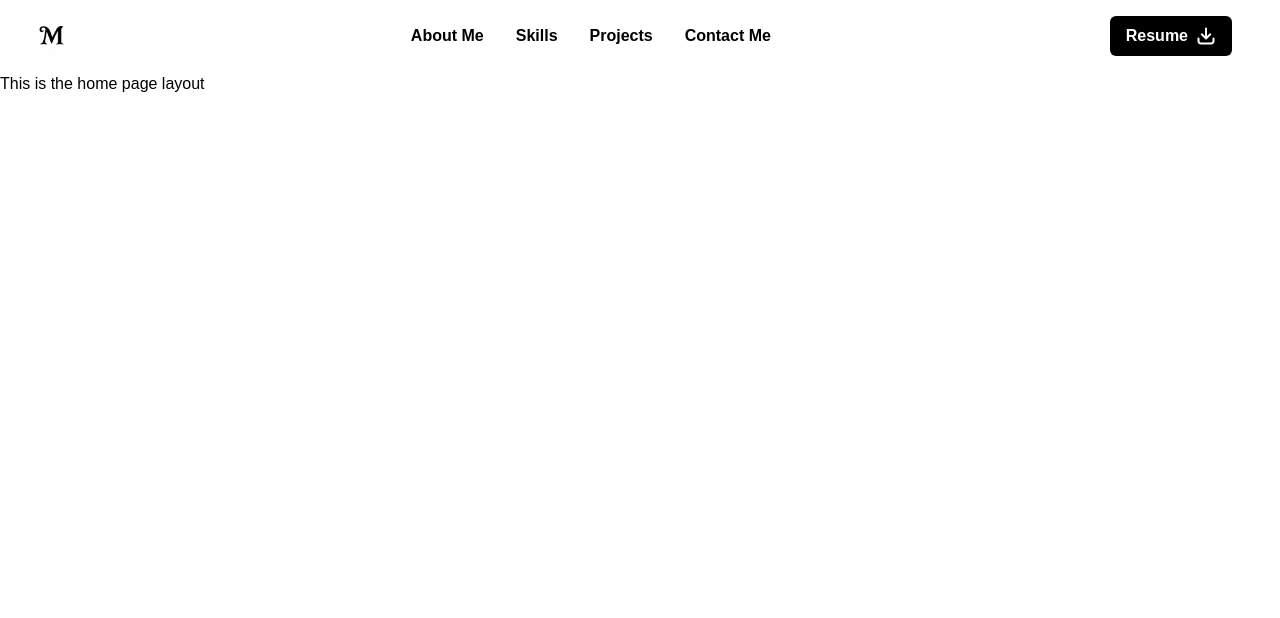
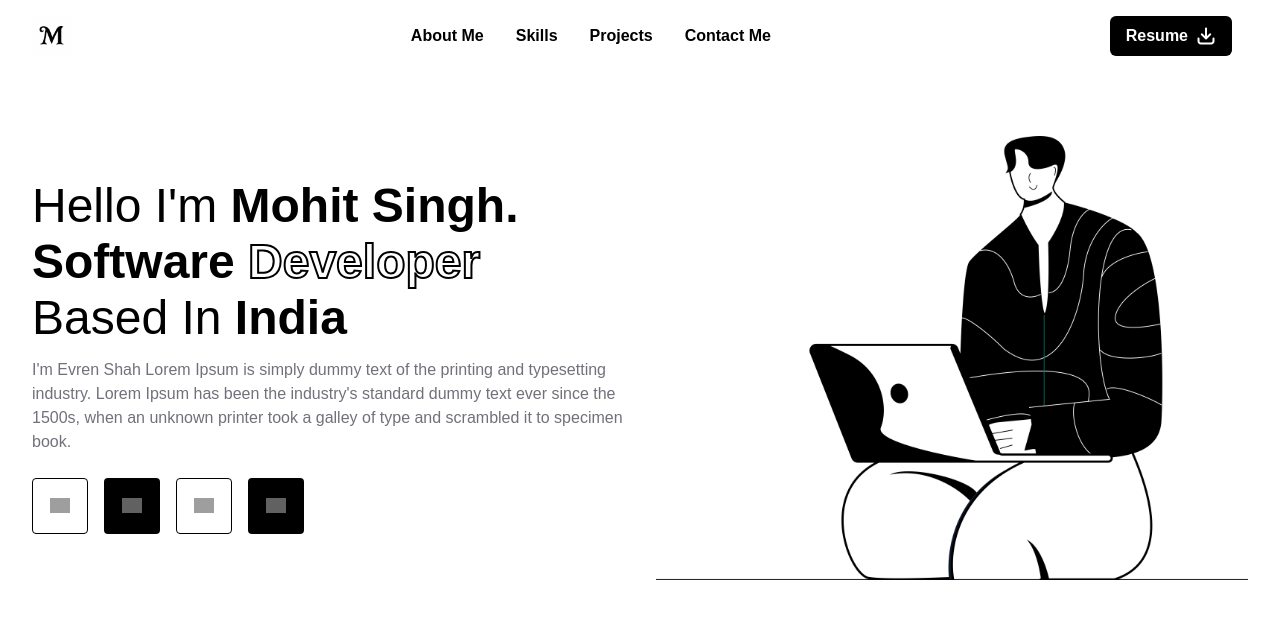
Before and after one commit to Mohit0205ms/Portfolio, a Next.js app: page / in a window 1280 px wide. Shown: the top 618 px of the page. Built offline with nearby package versions, Linux system fonts and the light colour scheme; grey boxes are pictures that could not be loaded.

Commit message:
added Hero Section and also create SocailLinkCard in share component

```diff
--- a/app/page.tsx
+++ b/app/page.tsx
@@ -1,9 +1,10 @@
+import HeroSection from "@/components/HeroSection";
 import Image from "next/image";
 
 export default function Home() {
   return (
-    <div className="flex min-h-screen bg-white">
-      <span className="text-black">This is the home page layout</span>
+    <div className="min-h-screen bg-white">
+      <HeroSection/>
     </div>
   );
 }
--- a/assets/index.tsx
+++ b/assets/index.tsx
@@ -1,7 +1,11 @@
+// Icons
 import downloadIcon from './icons/download.png';
 import logo from './icons/logo.png';
 import menuIcon from './icons/menu.png';
 import closeIcon from './icons/close.png';
+
+// Images
+import heroBannerImage from './images/hero_banner.png';
 
 export const icons = {
   download: downloadIcon,
@@ -9,3 +13,7 @@ export const icons = {
   menu: menuIcon,
   close: closeIcon,
 }
+
+export const images = {
+  heroBanner: heroBannerImage,
+}
--- /dev/null
+++ b/components/HeroSection.tsx
@@ -0,0 +1,68 @@
+'use client';
+import { images } from '@/assets';
+import Image from 'next/image';
+import SocialLinkCard from './shared/SocialLinkCard';
+import { useWindowDimensions } from '@/hooks/dimensions';
+
+const HeroSection = () => {
+  const { width } = useWindowDimensions();
+  const strokeThickness = width <= 1004 ? '1.5px' : '2px';
+  return (
+    <div className='flex justify-center'>
+      <div className='max-w-7xl px-4 py-8 sm:px-6 lg:px-8 lg:py-16'>
+        <div className='flex flex-col-reverse md:flex-row justify-center items-center'>
+          <div className='flex-1 lg:pr-8 text-left mt-10 lg:mt-0'>
+            {/* Left Side */}
+            <div className='mb-4'>
+              <p className='text-black text-[28px] md:text-4xl xl:text-5xl mb-2'>
+                Hello I'm{' '}
+                <span className='font-extrabold text-black'>Mohit Singh.</span>
+              </p>
+              <p className='text-black text-[28px] md:text-4xl xl:text-5xl mb-2'>
+                <span className='font-extrabold text-black'>Software</span>{' '}
+                <span
+                  style={{
+                    color: 'white',
+                    WebkitTextFillColor: 'white',
+                    WebkitTextStroke: `${strokeThickness} black`,
+                  }}
+                  className='font-extrabold'
+                >
+                  Developer
+                </span>
+              </p>
+              <p className='text-black text-[28px] md:text-4xl lg:text-4xl xl:text-5xl mb-2'>
+                Based In{' '}
+                <span className='font-extrabold text-black'>India</span>
+              </p>
+            </div>
+            <div className='mb-6'>
+              <span className='text-zinc-500 text-base leading-6'>
+                I'm Evren Shah Lorem Ipsum is simply dummy text of the printing
+                and typesetting industry. Lorem Ipsum has been the industry's
+                standard dummy text ever since the 1500s, when an unknown
+                printer took a galley of type and scrambled it to specimen book.
+              </span>
+            </div>
+            <div className='flex justify-start space-x-4'>
+              <SocialLinkCard />
+              <SocialLinkCard isAlternate />
+              <SocialLinkCard />
+              <SocialLinkCard isAlternate />
+            </div>
+          </div>
+          <div className='flex-1 mt-8 lg:mt-0'>
+            {/* Right Side */}
+            <Image
+              src={images.heroBanner}
+              alt='Hero Banner'
+              className='w-full h-auto md:max-w-md lg:max-w-xl xl:max-w-2xl object-contain'
+            />
+          </div>
+        </div>
+      </div>
+    </div>
+  );
+};
+
+export default HeroSection;
--- /dev/null
+++ b/components/shared/SocialLinkCard.tsx
@@ -0,0 +1,36 @@
+import Image from 'next/image';
+
+const SocialLinkCard = ({
+  name = '',
+  icon = 'https://img.icons8.com/?size=60&id=118466&format=png',
+  profileUrl,
+  isAlternate = false,
+}: {
+  name?: string;
+  icon?: string;
+  profileUrl?: string;
+  isAlternate?: boolean;
+}) => {
+  return (
+    <div className={`w-12 h-12 md:w-14 md:h-14 flex items-center justify-center rounded-[4px] ${
+      isAlternate ? 'bg-black' : 'bg-white border border-black'
+    }`}>
+      <a
+        href={profileUrl}
+        target="_blank"
+        rel="noopener noreferrer"
+        className="flex items-center justify-center w-full h-full"
+      >
+        <img
+          src={icon}
+          alt={name}
+          width={20}
+          height={20}
+          className={`${isAlternate ? 'filter invert' : ''}`}
+        />
+      </a>
+    </div>
+  );
+};
+
+export default SocialLinkCard;
```
Also changed, not shown: app/_layout.tsx (added), assets/images/hero_banner.png (added).
